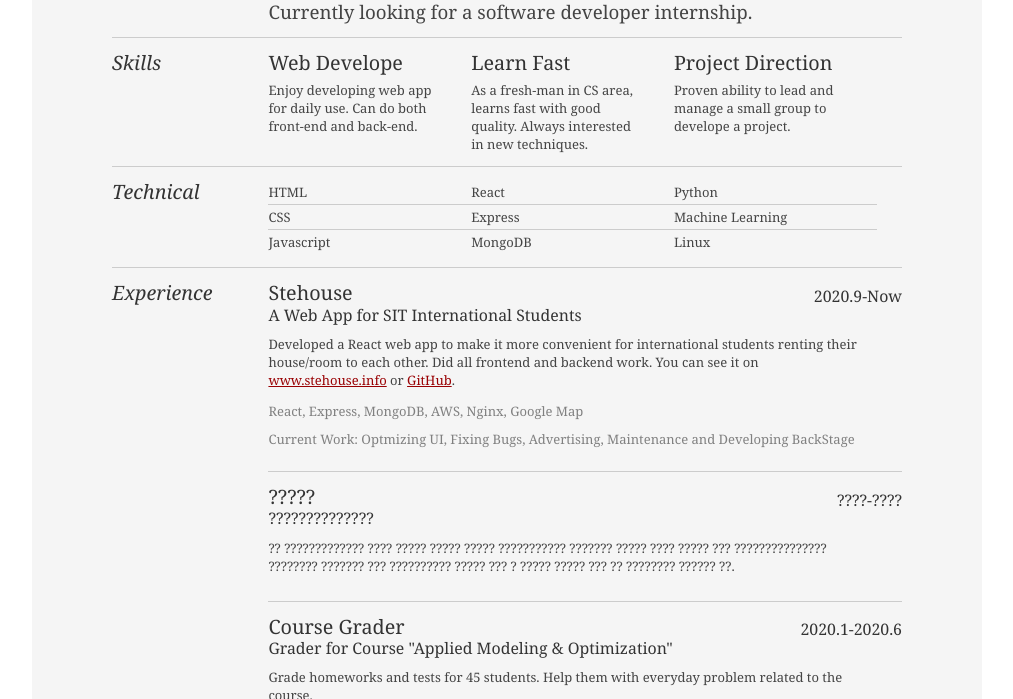
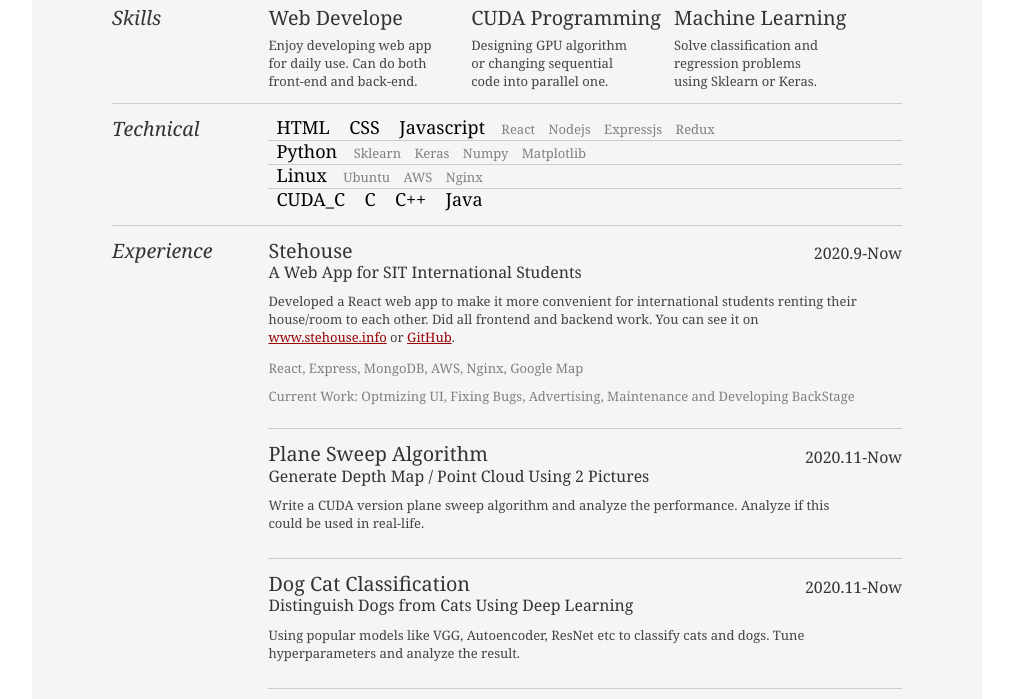
Before and after one commit to HaixuSong/HS-profile, a plain HTML site: page index.html in a window 1280 px wide. Shown: the part 226-925 px from the top of the page, without its empty margins (133-1146 px from the left). Drawn offline with Linux system fonts and the light colour scheme.

Commit message:
Finish resume

```diff
--- a/css/desktop-style.css
+++ b/css/desktop-style.css
@@ -234,3 +234,7 @@ main>article>section>h3::before {
   width: 12px;
   border-radius: 100%;
 }
+
+.yui-u>p {
+  line-height: 12px;
+}
--- a/index.html
+++ b/index.html
@@ -6,7 +6,7 @@
 	<title>Haixu Song | New Grad, Web Developer | hsong13@stevens.edu</title>
 	<meta http-equiv="content-type" content="text/html; charset=utf-8" />
 
-	<meta name="keywords" content="" />
+	<meta name="keywords" content="Resume" />
 	<meta name="description" content="Haixu Song's Resume" />
 
 	<link rel="stylesheet" type="text/css" href="index.css" media="all" />
@@ -28,7 +28,7 @@
 
 					<div class="yui-u">
 						<div class="contact-info">
-							<h3><a id="pdf" href="#">Download PDF</a></h3>
+							<h3><a id="pdf" href="Resume.pdf">Download PDF</a></h3>
 							<h3><a href="mailto:hsong13@stevens.edu">hsong13@stevens.edu</a></h3>
 							<h3>(201) - 238-7686</h3>
 						</div>
@@ -68,13 +68,15 @@
 								</div>
 
 								<div class="talent">
-									<h2>Learn Fast</h2>
-									<p>As a fresh-man in CS area, learns fast with good quality. Always interested in new techniques.</p>
+									<h2>CUDA Programming</h2>
+									<p>Designing GPU algorithm or changing sequential code into parallel one.</p>
 								</div>
 
 								<div class="talent">
-									<h2>Project Direction</h2>
-									<p>Proven ability to lead and manage a small group to develope a project.</p>
+									<h2>Machine Learning</h2>
+									<p>
+										Solve classification and regression problems using Sklearn or Keras.
+									</p>
 								</div>
 							</div>
 						</div>
@@ -85,23 +87,28 @@
 								<h2>Technical</h2>
 							</div>
 							<div class="yui-u">
-								<ul class="talent">
-									<li>HTML</li>
-									<li>CSS</li>
-									<li class="last">Javascript</li>
-								</ul>
-
-								<ul class="talent">
-									<li>React</li>
-									<li>Express</li>
-									<li class="last">MongoDB</li>
-								</ul>
-
-								<ul class="talent">
-									<li>Python</li>
-									<li>Machine Learning</li>
-									<li class="last">Linux</li>
-								</ul>
+								<p>
+									<span class="tech-title">HTML</span>
+									<span class="tech-title">CSS</span>
+									<span class="tech-title">Javascript</span>
+									<span class="tech-detail">React</span>
+									<span class="tech-detail">Nodejs</span>
+									<span class="tech-detail">Expressjs</span> <span class="tech-detail">Redux</span>
+								</p>
+								<p><span class="tech-title">Python</span>
+									<span class="tech-detail">Sklearn</span>
+									<span class="tech-detail">Keras</span>
+									<span class="tech-detail">Numpy</span>
+									<span class="tech-detail">Matplotlib</span>
+								</p>
+								<p>
+									<span class="tech-title">Linux</span>
+									<span class="tech-detail">Ubuntu</span>
+									<span class="tech-detail">AWS</span>
+									<span class="tech-detail">Nginx</span>
+								</p>
+								<p><span class="tech-title">CUDA_C</span> <span class="tech-title">C</span> <span
+										class="tech-title">C++</span> <span class="tech-title">Java</span></p>
 							</div>
 						</div>
 						<!--// .yui-gf-->
@@ -121,7 +128,7 @@
 									<h4>2020.9-Now</h4>
 									<p>Developed a React web app to make it more convenient for international students renting their
 										house/room to each other. Did all frontend and backend work. You can see it on <a
-											href="www.stehouse.info">
+											href="http://www.stehouse.info">
 											www.stehouse.info</a> or <a href="https://github.com/HaixuSong/aSimpleSideProject.git">GitHub</a>.
 									</p>
 									<p class="techniques">
@@ -133,12 +140,22 @@
 								</div>
 
 								<div class="job">
-									<h2>?????</h2>
-									<h3>??????????????</h3>
-									<h4>????-????</h4>
+									<h2>Plane Sweep Algorithm</h2>
+									<h3>Generate Depth Map / Point Cloud Using 2 Pictures</h3>
+									<h4>2020.11-Now</h4>
 									<p>
-										?? ????????????? ???? ????? ????? ????? ??????????? ??????? ????? ???? ????? ??? ???????????????
-										???????? ??????? ??? ?????????? ????? ??? ? ????? ????? ??? ?? ???????? ?????? ??.
+										Write a CUDA version plane sweep algorithm and analyze the performance. Analyze if this could be
+										used in real-life.
+									</p>
+								</div>
+
+								<div class="job">
+									<h2>Dog Cat Classification</h2>
+									<h3>Distinguish Dogs from Cats Using Deep Learning</h3>
+									<h4>2020.11-Now</h4>
+									<p>
+										Using popular models like VGG, Autoencoder, ResNet etc to classify cats and dogs. Tune
+										hyperparameters and analyze the result.
 									</p>
 								</div>
 
--- a/resume.css
+++ b/resume.css
@@ -41,7 +41,7 @@ body {
 
 #inner {
     padding: 10px 80px;
-    margin: 30px auto;
+    margin: 0 auto;
     background: #f5f5f5;
     border: solid #666;
     border-width: 8px 0 2px 0;
@@ -57,7 +57,7 @@ body {
 
 #hd {
     margin: 1em 0 1em 0;
-    padding-bottom: 1.5em;
+    padding-bottom: 1em;
     border-bottom: 1px solid #ccc
 }
 
@@ -228,6 +228,26 @@ a#pdf:hover {
     width: 80.2%;
 }
 
+.yui-u>p {
+    line-height: 21px;
+    border-bottom: 1px solid rgb(204, 204, 204);
+    color: grey;
+}
+
+.yui-u>p:last-child {
+    border-bottom: none;
+}
+
+.yui-u>p>.tech-title {
+    font-size: 18px;
+    margin: 0 8px;
+    color: black;
+}
+
+.yui-u>p>.tech-detail {
+    margin: 0 5px;
+}
+
 .yui-gf div.first {
     width: 12.3%;
 }
```
